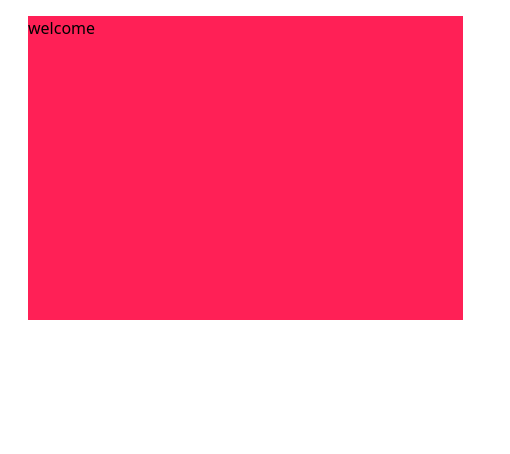
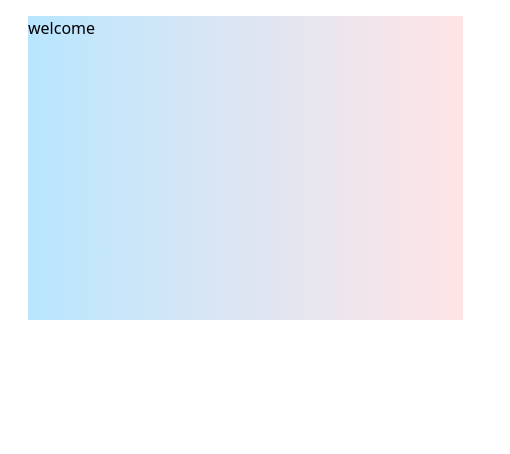
Before and after one commit to SubairMohamed/Cards-Design, a website: page src/index.html in a window 1280 px wide. Shown: the full height of the page, 420-930 px from the left. Drawn offline with Linux system fonts and the light colour scheme.

Commit message:
looking-bg-done

```diff
--- a/src/index.html
+++ b/src/index.html
@@ -25,7 +25,7 @@
             </div>
         </div>
 
-        <div id="content-two" class="bg-rose-500 my-4 mx-4">
+        <div id="content-two" class="bg-linear-to-r from-sky-200 to-rose-100 my-4 mx-4">
             <div id="card-float">
               welcome
             </div>
```
Also changed, not shown: src/output.css.
